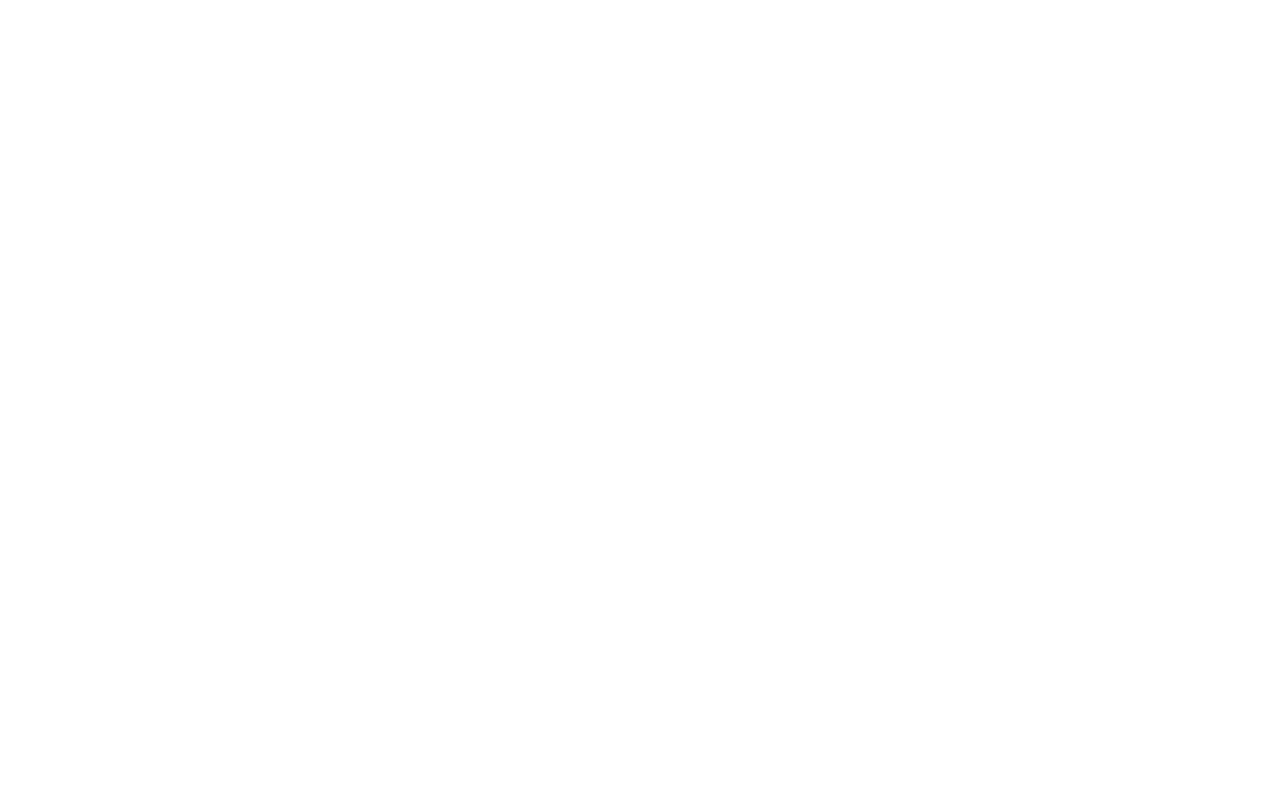
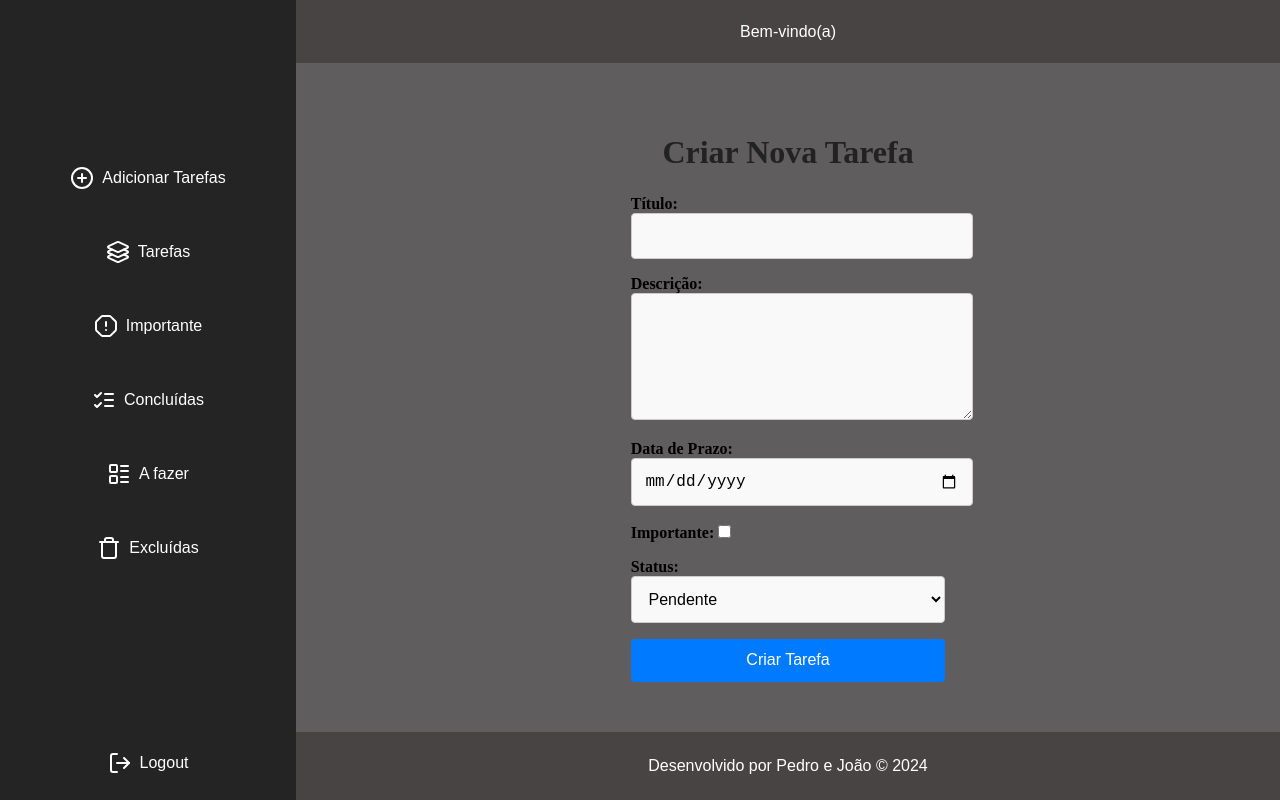
Before and after one commit to PedroSantana23/to-do, a React (Vite) app in the folder client/: page /adctarefas in a window 1280 px wide. Before the commit this address had no page. Built offline with nearby package versions, Linux system fonts and the light colour scheme.

Commit message:
Adcionar Tarefas

```diff
--- a/client/src/App.jsx
+++ b/client/src/App.jsx
@@ -7,6 +7,7 @@
 import Concluidas from './pages/Concluidas'
 import AFazer from './pages/AFazer'
 import Excluidas from './pages/Excluidas'
+import AdcTarefas from './pages/Adctarefas'
 
 function App() {
   return (
@@ -16,6 +17,7 @@
           <Route path="/" element={<Login/>} />
           <Route path="/cadastrar" element={<Cadastro />} />
           <Route path="/home" element={<Layout />} />
+          <Route path="/adctarefas" element={<Layout> <AdcTarefas/></Layout>} />
           <Route path="/tarefas" element={<Layout><Tarefas /></Layout>} />
           <Route path="/importante" element={<Layout><Importante /></Layout>} />
           <Route path="/concluidas" element={<Layout><Concluidas /></Layout>} />
--- a/client/src/components/SideBar/index.jsx
+++ b/client/src/components/SideBar/index.jsx
@@ -1,7 +1,7 @@
 import React, { useState } from "react";
 import styled from "styled-components";
 import { Link } from "react-router-dom";
-import { Layers3, ListChecks, LayoutList, OctagonAlert, LogOut, Trash } from 'lucide-react';
+import { Layers3, ListChecks, LayoutList, OctagonAlert, LogOut, Trash, PlusCircle } from 'lucide-react';
 
 const SideBarContainer = styled.div`
     width: 20vw;
@@ -55,6 +55,7 @@
     return (
         <SideBarContainer>
             <MenuItemsContainer>
+                <MenuItem to="/adctarefas" active={activeItem === "adctarefas"} onClick={() => setActiveItem("adctarefas")}><PlusCircle />Adicionar Tarefas</MenuItem>
                 <MenuItem to="/tarefas" active={activeItem === "tarefas"} onClick={() => setActiveItem("tarefas")}><Layers3 />Tarefas</MenuItem>
                 <MenuItem to="/importante" active={activeItem === "importante"} onClick={() => setActiveItem("importante")}><OctagonAlert />Importante</MenuItem>
                 <MenuItem to="/concluidas" active={activeItem === "concluidas"} onClick={() => setActiveItem("concluidas")}><ListChecks />Concluídas</MenuItem>
--- /dev/null
+++ b/client/src/pages/Adctarefas/index.jsx
@@ -0,0 +1,203 @@
+import styled from 'styled-components';
+import React, { useState } from 'react';
+
+const AdctarefasContainer = styled.div`
+    /* Estilo geral */
+body {
+  font-family: Arial, sans-serif;
+  background-color: #f4f4f9;
+  color: #333;
+  margin: 0;
+  padding: 0;
+  display: flex;
+  justify-content: center;
+  align-items: center;
+  height: 100vh;
+}
+
+/* Container principal */
+.container {
+  background: #fff;
+  padding: 2rem;
+  border-radius: 8px;
+  box-shadow: 0 4px 6px rgba(0, 0, 0, 0.1);
+  width: 100%;
+  max-width: 500px;
+}
+
+/* Cabeçalho */
+h1 {
+  text-align: center;
+  color: #222;
+  margin-bottom: 1.5rem;
+}
+
+/* Formulário */
+form {
+  display: flex;
+  flex-direction: column;
+  gap: 1rem;
+}
+
+/* Labels */
+label {
+  font-weight: bold;
+  margin-bottom: 0.5rem;
+}
+
+/* Campos de entrada */
+input[type="text"],
+textarea,
+input[type="date"],
+select {
+  width: 100%;
+  padding: 0.8rem;
+  font-size: 1rem;
+  border: 1px solid #ccc;
+  border-radius: 4px;
+  background: #f9f9f9;
+}
+
+/* Campo de texto (textarea) */
+textarea {
+  resize: vertical;
+  min-height: 100px;
+}
+
+/* Checkbox */
+input[type="checkbox"] {
+  margin-right: 0.5rem;
+}
+
+/* Botão de envio */
+button {
+  padding: 0.8rem;
+  font-size: 1rem;
+  color: #fff;
+  background-color: #007bff;
+  border: none;
+  border-radius: 4px;
+  cursor: pointer;
+  transition: background-color 0.3s ease;
+}
+
+button:hover {
+  background-color: #0056b3;
+}
+
+/* Responsividade */
+@media (max-width: 480px) {
+  .container {
+    padding: 1rem;
+  }
+
+  h1 {
+    font-size: 1.5rem;
+  }
+}
+
+`
+
+const Adctarefas = () => {
+    const [titulo, setTitulo] = useState("");
+  const [descricao, setDescricao] = useState("");
+  const [dataPrazo, setDataPrazo] = useState("");
+  const [isImportant, setIsImportant] = useState(false);
+  const [status, setStatus] = useState("pendente");
+
+  const handleSubmit = async (e) => {
+    e.preventDefault();
+
+    const novaTarefa = {
+      titulo,
+      descricao,
+      data_prazo: dataPrazo ? new Date(dataPrazo).toISOString() : null,
+      isImportant,
+      status,
+    };
+
+    try {
+      const response = await fetch("/api/tasks", {
+        method: "POST",
+        headers: {
+          "Content-Type": "application/json",
+        },
+        body: JSON.stringify(novaTarefa),
+      });
+
+      if (response.ok) {
+        alert("Tarefa criada com sucesso!");
+        setTitulo("");
+        setDescricao("");
+        setDataPrazo("");
+        setIsImportant(false);
+      } else {
+        alert("Erro ao criar tarefa. Verifique os dados e tente novamente.");
+      }
+    } catch (error) {
+      console.error("Erro ao criar tarefa:", error);
+      alert("Erro ao criar tarefa. Tente novamente mais tarde.");
+    }
+  };
+  return (
+    <AdctarefasContainer>
+        <div>
+      <h1>Criar Nova Tarefa</h1>
+      <form onSubmit={handleSubmit}>
+        <div>
+          <label>
+            Título:
+            <input
+              type="text"
+              value={titulo}
+              onChange={(e) => setTitulo(e.target.value)}
+              required
+            />
+          </label>
+        </div>
+        <div>
+          <label>
+            Descrição:
+            <textarea
+              value={descricao}
+              onChange={(e) => setDescricao(e.target.value)}
+            />
+          </label>
+        </div>
+        <div>
+          <label>
+            Data de Prazo:
+            <input
+              type="date"
+              value={dataPrazo}
+              onChange={(e) => setDataPrazo(e.target.value)}
+            />
+          </label>
+        </div>
+        <div>
+          <label>
+            Importante:
+            <input
+              type="checkbox"
+              checked={isImportant}
+              onChange={(e) => setIsImportant(e.target.checked)}
+            />
+          </label>
+        </div>
+        <div>
+          <label>
+            Status:
+            <select value={status} onChange={(e) => setStatus(e.target.value)}>
+              <option value="pendente">Pendente</option>
+              <option value="concluida">Concluída</option>
+            </select>
+          </label>
+        </div>
+        <button type="submit">Criar Tarefa</button>
+      </form>
+    </div>
+    </AdctarefasContainer>
+  );
+}
+
+export default Adctarefas;
```
